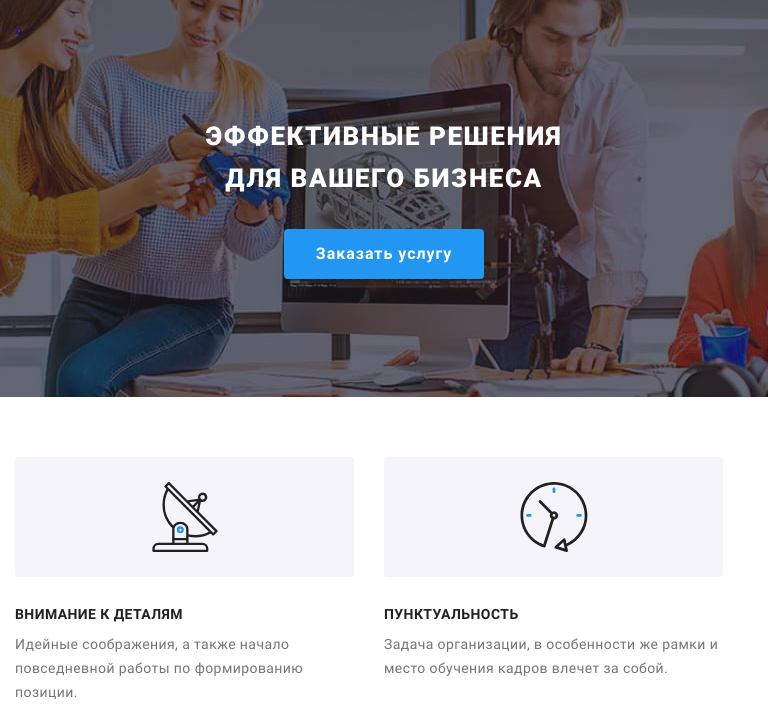
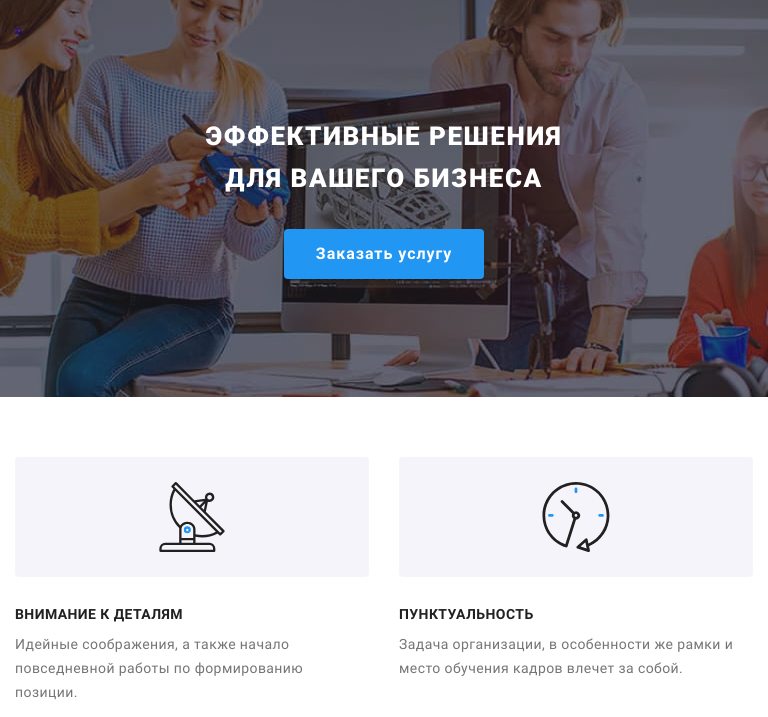
Before and after one commit to TatianaNarizhna/goit-markup-hw-09, a plain HTML site: page index.html in a window 768 px wide. Shown: the part 83-800 px from the top of the page. Drawn offline with nearby package versions, Linux system fonts and the light colour scheme; files whose address does not match are found by name.

Commit message:
изменяет width флекс элемента на главной

```diff
--- a/sass/components/_flex-boxes.scss
+++ b/sass/components/_flex-boxes.scss
@@ -49,7 +49,7 @@
 }
 @media screen and (min-width: 768px) and (max-width: 1199px) {
   .flex-second {
-    width: calc((100% - 15px * 4) / 2);
+    width: calc((100% - 15px * 2) / 2);
     margin-right: 30px;
     margin-bottom: 30px;
   }
```
Also changed, not shown: css/main.css, css/main.min.css, css/portfolio.css, css/portfolio.min.css.
